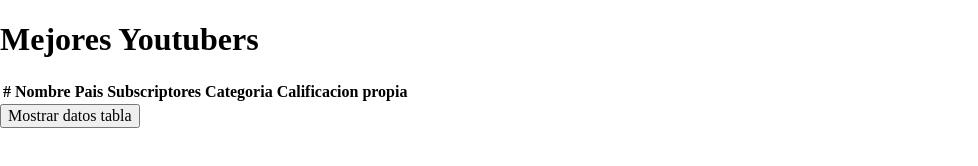
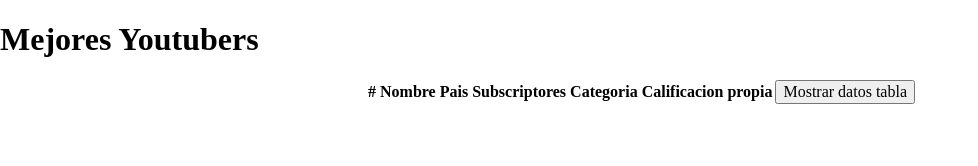
Before and after one commit to DSJochi/Boletines, a website: page index.html in a window 1280 px wide. Shown: the whole page, without its empty margins (0-978 px from the left). Drawn offline with nearby package versions, Linux system fonts and the light colour scheme.

Commit message:
Incluyo estilos para alinear tabla al centro

```diff
--- a/assets/css/hola.css
+++ b/assets/css/hola.css
@@ -6,3 +6,12 @@
 tr:nth-child(even) {
   background-color: #e2e2e2;
 }
+
+.content-table {
+  display: flex;
+  justify-content: center;
+}
+
+table, button {
+  align-items: auto;
+}
--- a/index.html
+++ b/index.html
@@ -16,10 +16,10 @@
 <body>
   <div class="container">
     <div class="content">
-
       <header>
         <h1> Mejores Youtubers</h1>
       </header>
+      <div class="content-table">
         <table>
           <thead>
             <th>#</th>
@@ -34,6 +34,7 @@
         <button onclick="cargarDatos()">Mostrar datos tabla</button>
       </div>
     </div>
+  </div>
 </body>
 
 </html>
```
Lines whose indentation alone changed are shown as unchanged.
